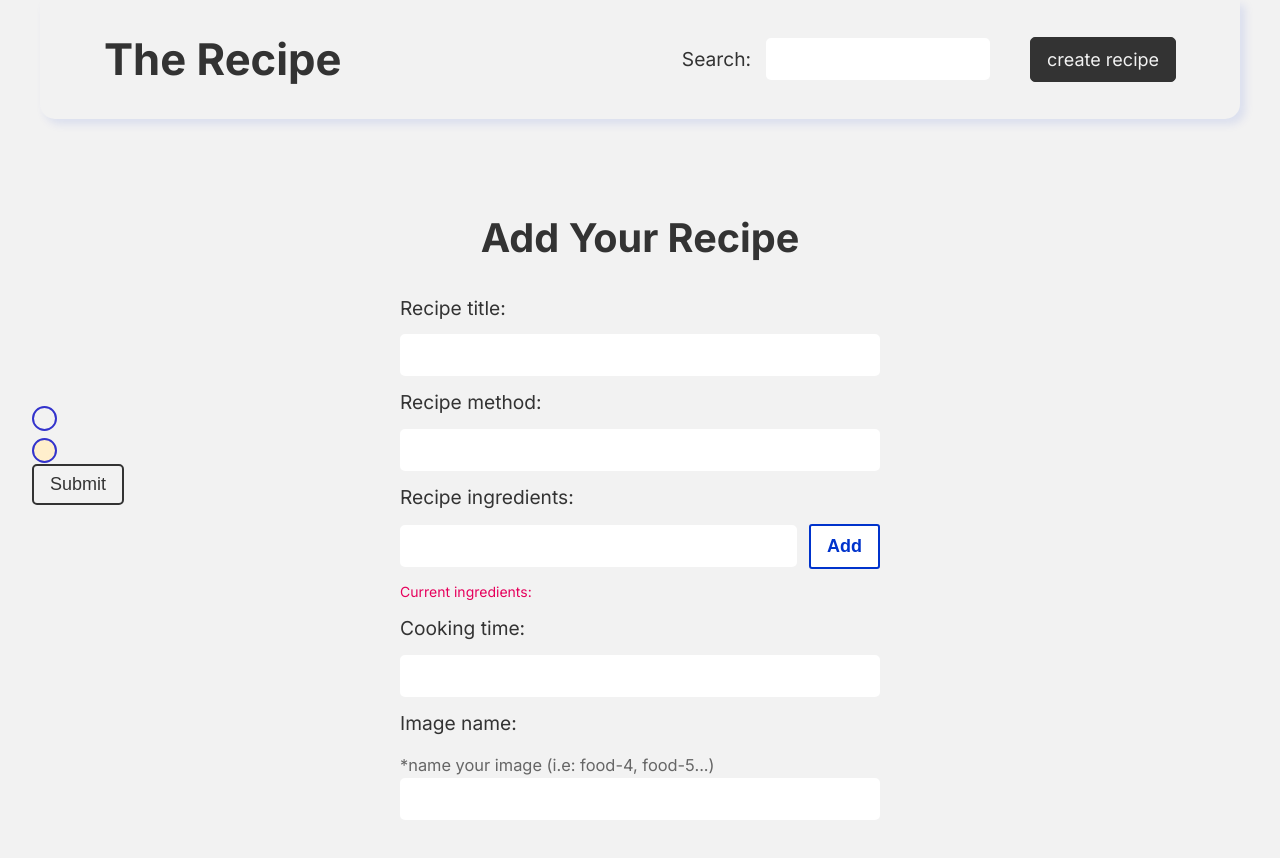
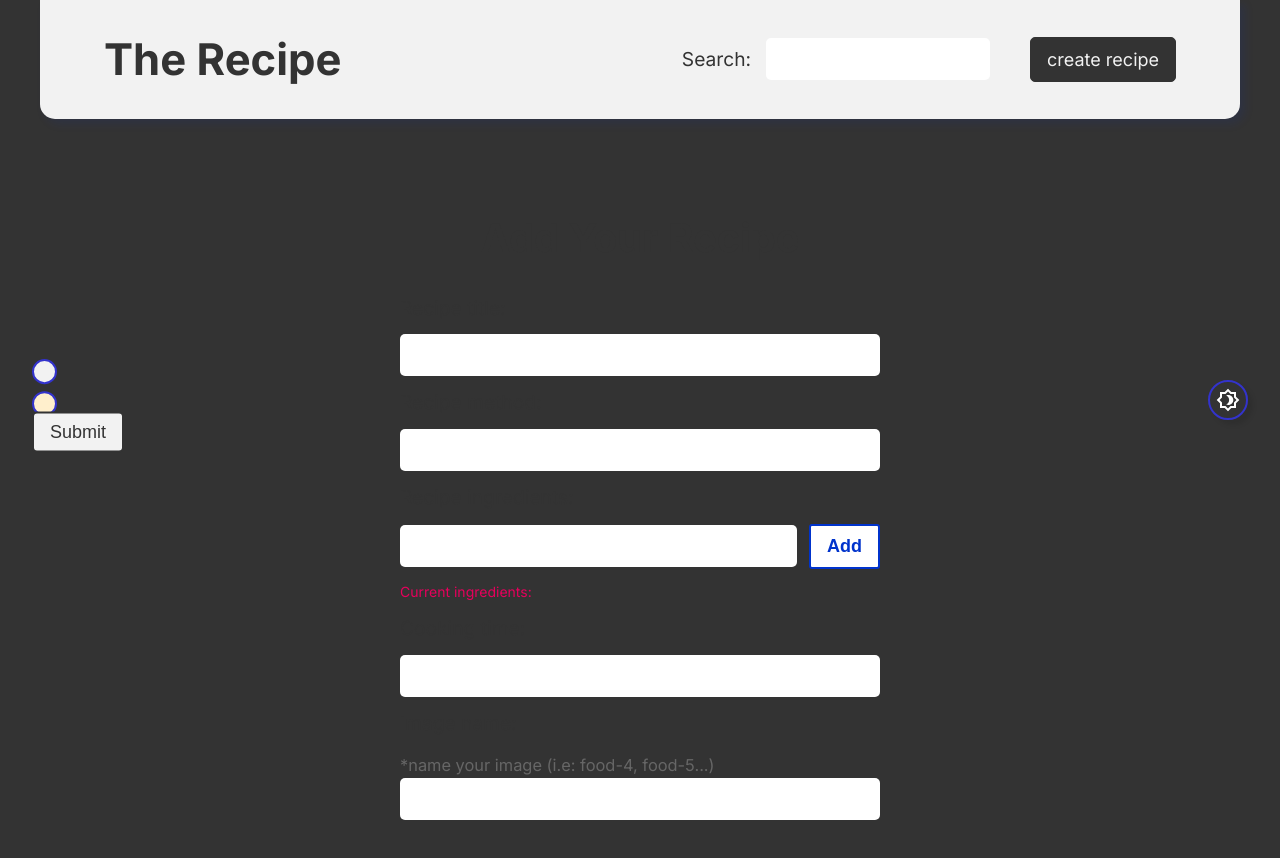
Before and after one commit to farhanabsar21/food-search-app, a React (Create React App) app: page /create in a window 1280 px wide. Shown: the top 858 px of the page. Built offline with nearby package versions, Linux system fonts and the light colour scheme.

Commit message:
mode change

```diff
--- a/src/App.js
+++ b/src/App.js
@@ -7,12 +7,14 @@ import Search from './Pages/Search/Search';
 import NotFound from './Pages/NotFound/NotFound';
 import Navbar from './Components/Navbar/Navbar';
 import ColorButtons from './Components/ColorButtons/ColorButtons';
+import useTheme from './Hooks/useTheme';
 
 //page components
 
 function App() {
+  const { mode } = useTheme()
   return (
-    <div className="App">
+    <div className={`App ${mode}`}>
       <BrowserRouter>
         <Navbar/>
         <ColorButtons/>
--- a/src/App.scss
+++ b/src/App.scss
@@ -2,4 +2,8 @@
 
 .App{
     min-height: 100%;
+    .dark{
+        transition: 0.3s;
+        background-color: #333;
+    }
 }
--- a/src/Components/ColorButtons/ColorButtons.js
+++ b/src/Components/ColorButtons/ColorButtons.js
@@ -1,20 +1,36 @@
 import React from 'react';
 import useTheme from '../../Hooks/useTheme';
 import './ColorButtons.scss';
+import darkBtn from '../../icons/dark-btn.svg'
 
 const ColorButtons = () => {
-    const { changeColor } = useTheme()
+    const { changeColor, changeMode, mode } = useTheme()
     const colorCart = ["#f2f2f2", "#ffefcc", "#ffcccc"]
 
+    // mode change handler
+    const handleChangeMode = () => {
+        changeMode(mode === 'dark' ? 'light' : 'dark')
+    }
+
     return (
+        <div>
+            <div className="mode-btn-container">
+                <img
+                    src={darkBtn}
+                    alt="dark"
+                    onClick={handleChangeMode}
+                    style={{filter: mode === 'dark'? 'invert(100%)' : 'invert(20%)'}}
+                />
+            </div>
             <div className='btn-container'>
                 {colorCart.map(eachColor =>
                     <div
                         className='btn-main'
                         key={eachColor}
-                    onClick={()=> changeColor(eachColor)}
-                    style={{background: eachColor}} />
+                        onClick={() => changeColor(eachColor)}
+                        style={{ background: eachColor }} />
                 )}
+            </div>
         </div>
     );
 };
--- a/src/Components/ColorButtons/ColorButtons.scss
+++ b/src/Components/ColorButtons/ColorButtons.scss
@@ -1,8 +1,24 @@
 @import '../../global.scss';
 
+.mode-btn-container{
+    position: fixed;
+    height: 40px;
+    width: 40px;
+    border-radius: 50%;
+    display: flex;
+    align-items: center;
+    justify-content: center;
+    border: 2px solid #3333cc;
+    top: 50%;
+    right: 2.5%;
+    cursor: pointer;
+    transform: translateY(-50%);
+    box-shadow: 5px 5px 5px 0px rgba(0,0,0,0.1);
+}
 .btn-container{
     position: fixed;
     top: 50%;
+    transform: translateY(-50%);
     left: 2.5%;
     .btn-main{
         display: block;
--- a/src/context/ColorContext.js
+++ b/src/context/ColorContext.js
@@ -7,6 +7,8 @@ const colorReducer = (state, action) => {
     switch(action.type){
         case "CHANGE_COLOR":
             return {...state, color: action.payload}
+        case "CHANGE_MODE":
+            return {...state, mode: action.payload}
         default:
             return state
     }
@@ -15,15 +17,20 @@ const colorReducer = (state, action) => {
 export const ColorContextProvider = ({ children }) => {
 
     // initial reducer state
-    const [state, dispatch] = useReducer(colorReducer, { color: "#f2f2f2" })
+    const [state, dispatch] = useReducer(colorReducer, {
+        color: "#f2f2f2", mode: "dark"
+    })
 
     // dispatch function
     const changeColor = (color) => {
         dispatch({type: "CHANGE_COLOR", payload: color})
     }
 
+    const changeMode = (mode) => {
+        dispatch({type: "CHANGE_MODE", payload: mode})
+    }
     return (
-        <ColorContext.Provider value={{...state, changeColor}}>
+        <ColorContext.Provider value={{...state, changeColor, changeMode}}>
             {children}
         </ColorContext.Provider>
     )
--- a/src/global.scss
+++ b/src/global.scss
@@ -75,3 +75,7 @@ input, textarea{
 .loading{
     color: $primary;
 }
+
+.dark{
+    background-color: $text;
+}
```
Also changed, not shown: src/icons/dark-btn.svg (added). Lines whose indentation alone changed are shown as unchanged.
